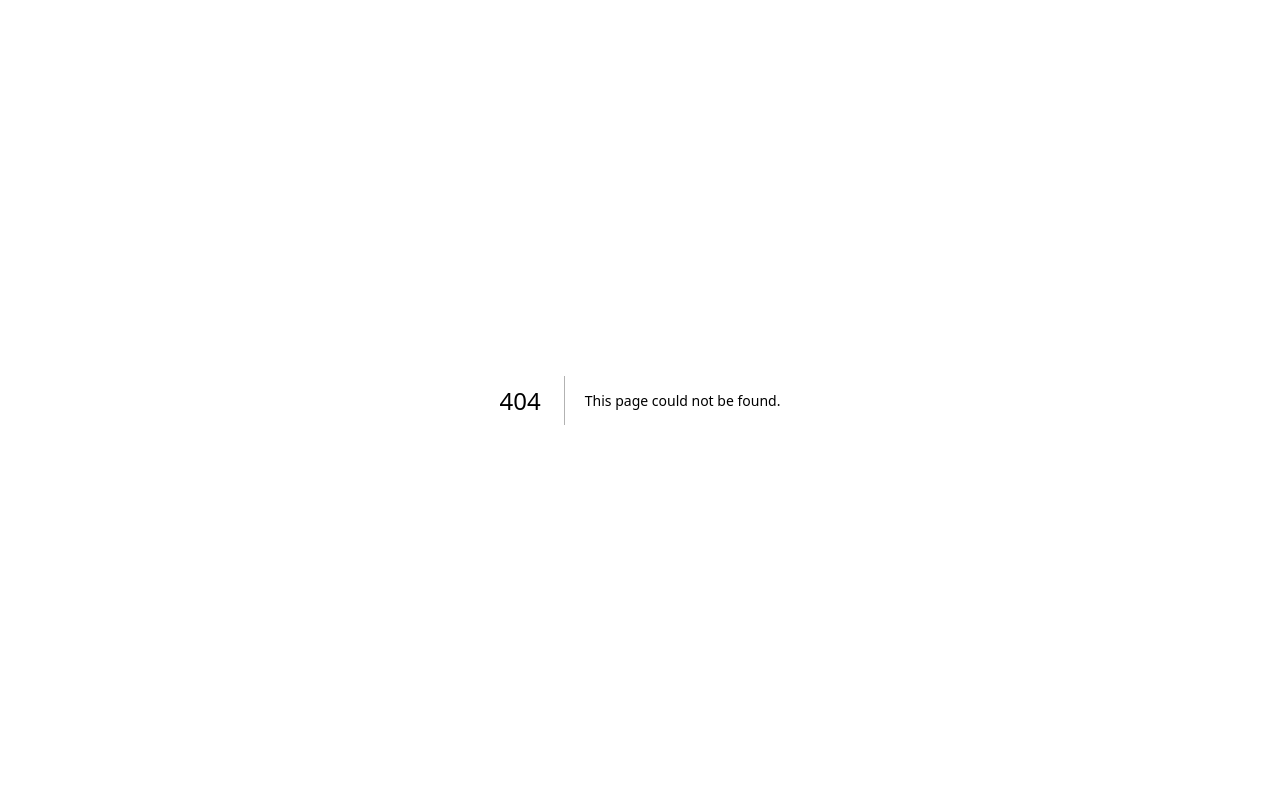
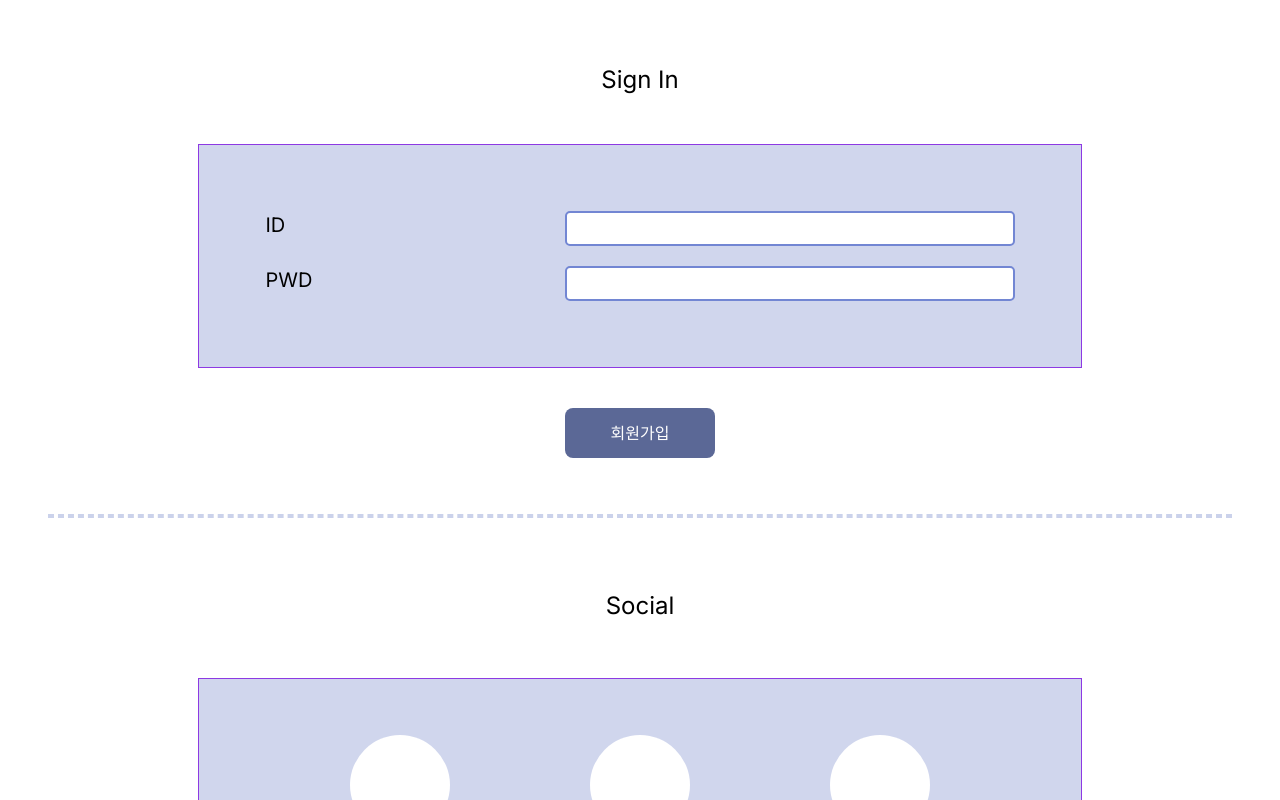
Before and after one commit to rerang/JeonWolReview, a Next.js app in the folder jeonwol-review/: page /signin in a window 1280 px wide. Before the commit this address had no page. Shown: the top 800 px of the page. Built offline with nearby package versions, Linux system fonts and the light colour scheme.

Commit message:
sign in created

```diff
--- /dev/null
+++ b/jeonwol-review/app/signin/components/SignInForm.tsx
@@ -0,0 +1,72 @@
+"use client";
+import "../../globals.css";
+import { useForm, SubmitHandler } from "react-hook-form";
+import * as yup from "yup";
+import { yupResolver } from "@hookform/resolvers/yup";
+
+let userSchema = yup.object({
+  id: yup
+    .string()
+    .required("필수요소입니다.")
+    .min(3, "ID는 최소 3자 이상 입력하여 주세요.")
+    .matches(
+      /^[가-힣a-zA-Z0-9]*$/,
+      "ID는 한글, 영문, 숫자 조합으로만 이루어 질 수 있습니다."
+    ),
+  pwd: yup
+    .string()
+    .required("필수요소입니다.")
+    .min(8, "비밀번호는 8자리 이상으로 입력하여 주세요.")
+    .max(16, "비밀번호는 16자리 이하로 입력하여 주세요.")
+    .matches(
+      /^(?=.*[a-zA-Z])(?=.*[!@#$%^*+=-])(?=.*[0-9])$/,
+      "비밀번호는 영문, 숫자, 특수기호가 모두 포함되어야 합니다."
+    ),
+});
+
+export default function SignUpForm(props: any) {
+  const { register, handleSubmit, watch, formState } = useForm<any>({
+    resolver: yupResolver(userSchema),
+    mode: "onChange",
+  });
+  const onSubmit = (data: any) => console.log(data);
+
+  return (
+    <form
+      onSubmit={handleSubmit(onSubmit)}
+      className="w-4/5 flex flex-col p-8 gap-10 items-center"
+    >
+      <div className="w-full bg-color-5/[.9] flex flex-col items-center p-14 text-xl border border-color-4">
+        <div className="flex flex-row w-full p-2.5 flex-wrap">
+          <div className="w-2/5"> ID </div>
+          <input
+            {...register("id")}
+            className="w-3/5 h-[35px] rounded-[5px] outline-none p-2 border border-color-0 border-2"
+          ></input>
+          <div className="text-[#A44848] text-base">
+            {formState.errors.id?.message?.toString()}
+          </div>
+        </div>
+
+        <div className="flex flex-row w-full p-2.5 flex-wrap">
+          <div className="w-2/5"> PWD </div>
+          <input
+            {...register("pwd")}
+            type="password"
+            className="w-3/5 h-[35px] rounded-[5px] outline-none p-2 border border-color-0 border-2"
+          ></input>
+          <div className="text-[#A44848] text-base">
+            {formState.errors.pwd?.message?.toString()}
+          </div>
+        </div>
+      </div>
+      <button
+        type="submit"
+        className="w-[150px] h-[50px] bg-color-7 rounded-[8px] text-[#FFFFFF] "
+        role="submit"
+      >
+        회원가입
+      </button>
+    </form>
+  );
+}
--- /dev/null
+++ b/jeonwol-review/app/signin/components/SignInSocial.tsx
@@ -0,0 +1,15 @@
+"use client";
+import "../../globals.css";
+
+export default function SignInSocial(props: any) {
+  return (
+    <div className="w-4/5 flex flex-col p-8 gap-10 items-center">
+      <div className="w-full p-4 text-center text-2xl">Social</div>
+      <div className="w-full bg-color-5/[.9] flex flex-row justify-around p-14 text-xl border border-color-4 px-20">
+        <button className="rounded-full bg-[#ffffff] w-[100px] h-[100px]"></button>
+        <button className="rounded-full bg-[#ffffff] w-[100px] h-[100px]"></button>
+        <button className="rounded-full bg-[#ffffff] w-[100px] h-[100px]"></button>
+      </div>
+    </div>
+  );
+}
--- /dev/null
+++ b/jeonwol-review/app/signin/page.tsx
@@ -0,0 +1,18 @@
+import SignInForm from "./components/SignInForm";
+import SignInSocial from "./components/SignInSocial";
+
+export default function SignIn(props: any) {
+  return (
+    <>
+      <div className="flex flex-col items-center p-12">
+        <div className="w-full p-4 text-center text-2xl">Sign In</div>
+        <SignInForm />
+        <hr className="w-full h-[1px] border border-2 border-dashed border-color-5 m-6"></hr>
+        <SignInSocial />
+        <a href="#" className="underline p-10">
+          <div className="w-full p-4 text-center text-lg">Sign In</div>
+        </a>
+      </div>
+    </>
+  );
+}
```
